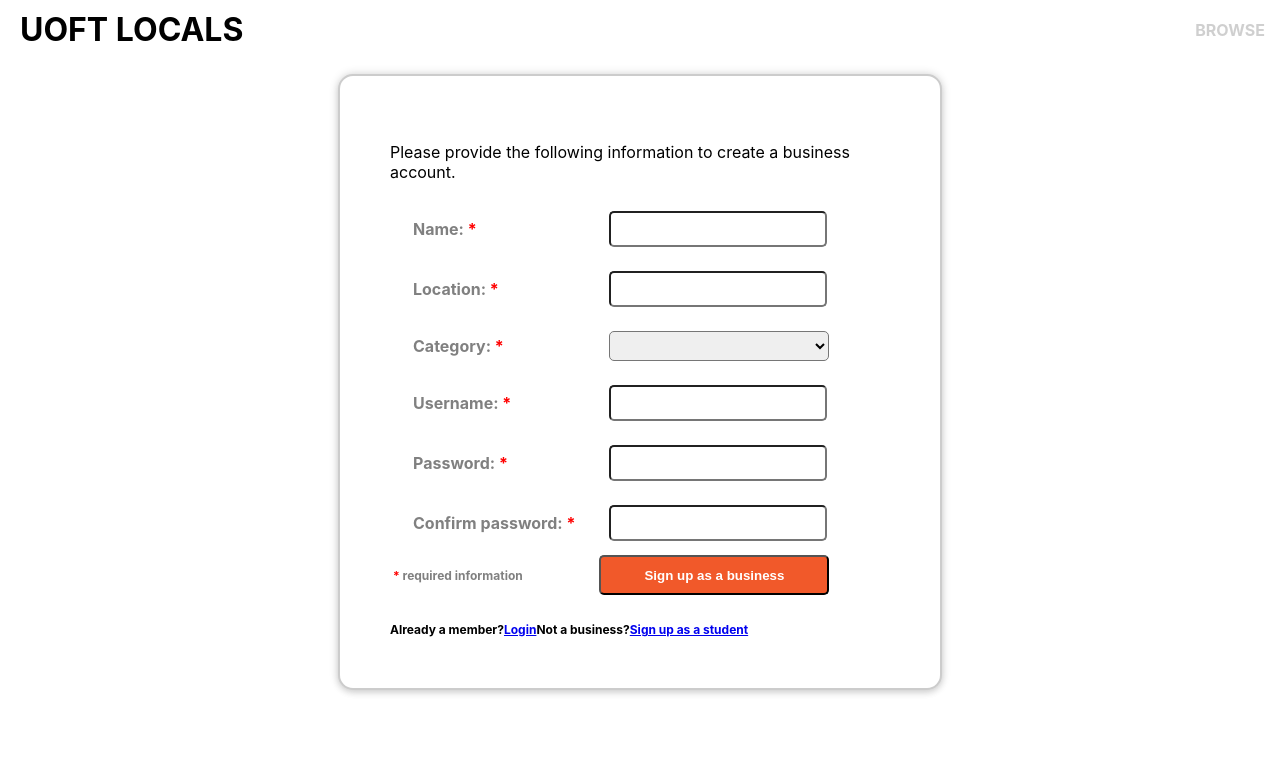
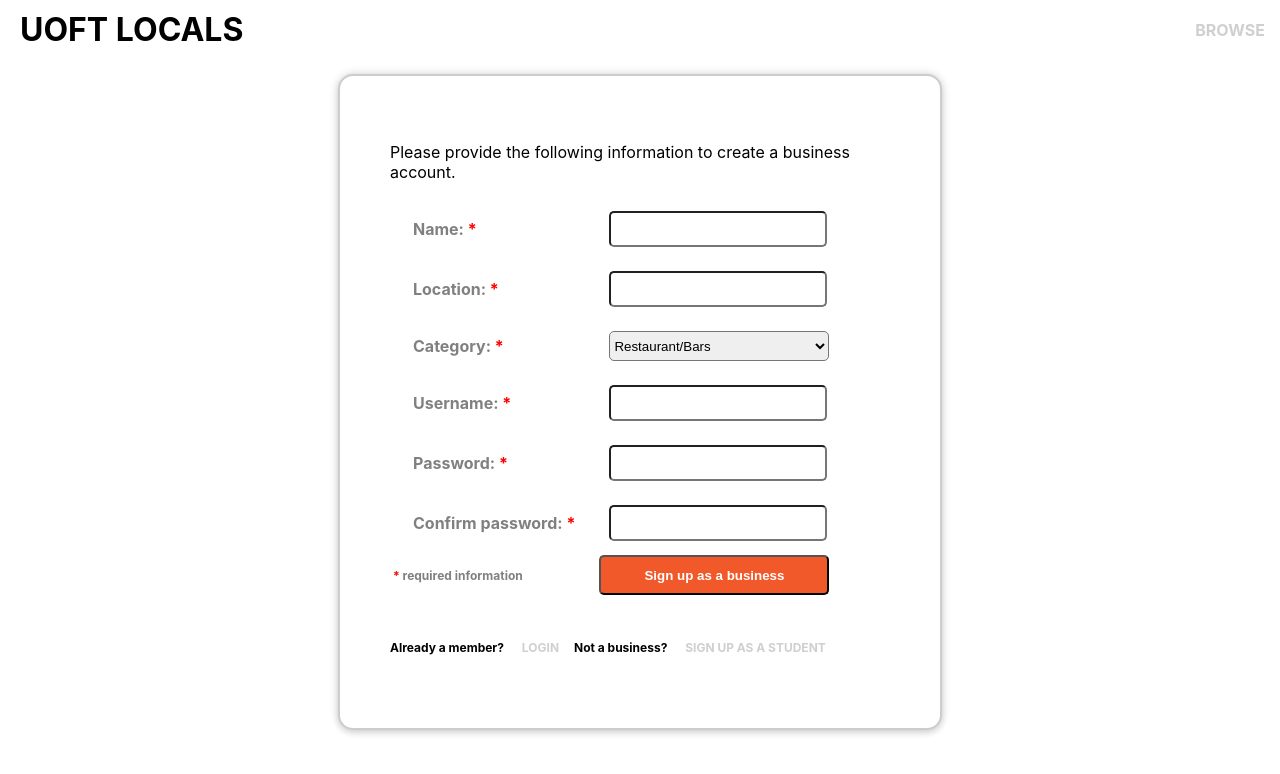
Before and after one commit to kerryzhu108/UofTLocals, a React (Create React App) app in the folder 309frontend/: page /business-signup in a window 1280 px wide. Shown: the top 774 px of the page. Built offline with nearby package versions, Linux system fonts and the light colour scheme.

Commit message:
fixes some links

```diff
--- a/309frontend/src/components/InputInfoBusiness.js
+++ b/309frontend/src/components/InputInfoBusiness.js
@@ -18,7 +18,13 @@ class InputInfoBusiness extends React.Component {
                     </tr>
                     <tr>
                         <td><label className="infoLabel">Category: <span className="red">*</span></label></td>
-                        <td><select className="infoSelect" name="category" value={category} onChange={onChange}/></td>
+                        <td>
+                            <select className="infoSelect" name="category" value={category} onChange={onChange}>
+                                <option value="Restaurant/Bars">Restaurant/Bars</option>
+                                <option value="Grocery Stores">Grocery Stores</option>
+                                <option value="Activities">Activities</option>
+                            </select>
+                        </td>
                     </tr>
                     <tr>
                         <td><label className="infoLabel">Username: <span className="red">*</span></label></td>
--- a/309frontend/src/views/LoginPage.js
+++ b/309frontend/src/views/LoginPage.js
@@ -76,8 +76,8 @@ class LoginPage extends React.Component {
                     <span className="red small"> {this.state.message}</span>
                     <br/>
                     <span className="small">New member? Sign up as a
-                        <a href="/signup">student</a> or
-                        <a href="/business-signup"> business</a>
+                        <Link href="/signup" name="student"/> or
+                        <Link href="/business-signup" name="business"/>
                     </span>
                 </div>
 
--- a/309frontend/src/views/SignupBusiness.js
+++ b/309frontend/src/views/SignupBusiness.js
@@ -33,7 +33,7 @@ class SignupBusiness extends React.Component {
         if (this.state.password !== this.state.confirmation) {
             this.setState({message: "Passwords do not match."})
         } else if (this.state.current_usernames.includes(this.state.username)) {
-            this.setState({ message: "Username already taken." })
+            this.setState({message: "Username already taken."})
         } else {
             window.location.href = "/login"      // just redirect to the login page for now
         }
@@ -56,22 +56,22 @@ class SignupBusiness extends React.Component {
         return (
             <div>
                 <Header>
-                    <Link active="true" name="Browse" />
+                    <Link active="true" name="Browse"/>
                 </Header>
                 <div className="loginElements">
                     <p>Please provide the following information to create a business account.</p>
-                    <InputInfoBusiness name={ this.state.name }
-                                       location={ this.state.location }
-                                       category={ this.state.category }
-                                       username={ this.state.username }
-                                       password={ this.state.password }
-                                       confirmation={ this.state.confirmation }
-                                       onChange={ this.handleInputChange }
-                                       onClick={ this.addBusiness }/>
-                    <span className="red small"> { this.state.message }</span>
+                    <InputInfoBusiness name={this.state.name}
+                                       location={this.state.location}
+                                       category={this.state.category}
+                                       username={this.state.username}
+                                       password={this.state.password}
+                                       confirmation={this.state.confirmation}
+                                       onChange={this.handleInputChange}
+                                       onClick={this.addBusiness}/>
+                    <span className="red small"> {this.state.message}</span>
                     <br/>
-                    <span className="small">Already a member?<a href="/login">Login</a></span>
-                    <span className="small">Not a business?<a href="/signup">Sign up as a student</a></span>
+                    <span className="small">Already a member?<Link href="/login" name="Login"/></span>
+                    <span className="small">Not a business?<Link href="/signup" name="Sign up as a student"/></span>
                 </div>
             </div>
         )
--- a/309frontend/src/views/SignupStudent.js
+++ b/309frontend/src/views/SignupStudent.js
@@ -31,9 +31,9 @@ class SignupStudent extends React.Component {
     addStudent = (event) => {
         event.preventDefault()
         if (this.state.password !== this.state.confirmation) {
-            this.setState({ message: "Passwords do not match." })
+            this.setState({message: "Passwords do not match."})
         } else if (this.state.current_usernames.includes(this.state.username)) {
-            this.setState({ message: "Username already taken." })
+            this.setState({message: "Username already taken."})
         } else {
             window.location.href = "/login"     // just redirect to the login page for now
         }
@@ -56,21 +56,22 @@ class SignupStudent extends React.Component {
         return (
             <div>
                 <Header>
-                    <Link href="/" name="Browse" />
+                    <Link href="/" name="Browse"/>
                 </Header>
                 <div className="loginElements">
                     <p>Please provide the following information to create a student account.</p>
-                    <InputInfoStudent firstname={ this.state.firstname }
-                                      lastname={ this.state.lastname }
-                                      username={ this.state.username }
-                                      password={ this.state.password }
-                                      confirmation={ this.state.confirmation }
-                                      onChange={ this.handleInputChange }
-                                      onClick={ this.addStudent }/>
-                    <span className="red small"> { this.state.message }</span>
+                    <InputInfoStudent firstname={this.state.firstname}
+                                      lastname={this.state.lastname}
+                                      username={this.state.username}
+                                      password={this.state.password}
+                                      confirmation={this.state.confirmation}
+                                      onChange={this.handleInputChange}
+                                      onClick={this.addStudent}/>
+                    <span className="red small"> {this.state.message}</span>
                     <br/>
-                    <span className="small">Already a member?<a href="/login">Login</a></span>
-                    <span className="small">Not a student?<a href="/business-signup">Sign up as a business</a></span>
+                    <span className="small">Already a member?<Link href="/login" name="Login"/></span>
+                    <span className="small">Not a student?<Link href="/business-signup"
+                                                                name="Sign up as a business"/></span>
                 </div>
             </div>
         )
--- a/309frontend/src/views/StudentProfilePage.js
+++ b/309frontend/src/views/StudentProfilePage.js
@@ -111,7 +111,7 @@ class StudentProfile extends React.Component {
         return (
             <div>
                 <Header>
-                    <Link href="/" name="Browse"/>
+                    <Link href="/landing-user" name="Browse"/>
                     <Link name="user"/>
                     <Link href="/" name="logout"/>
                 </Header>
```
